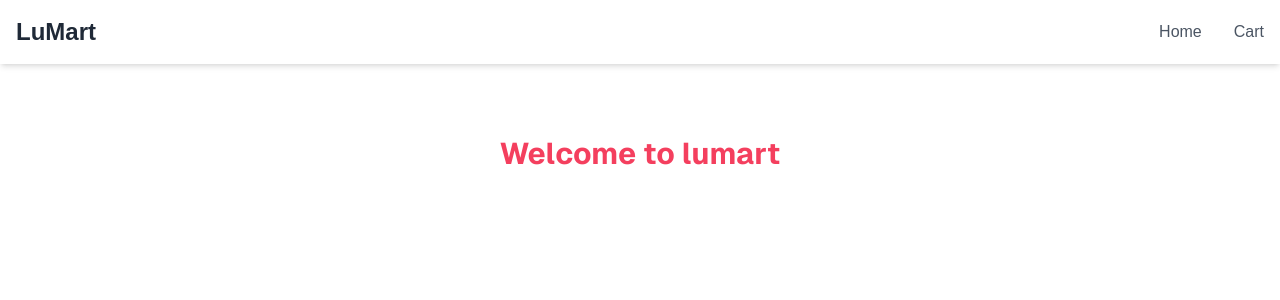
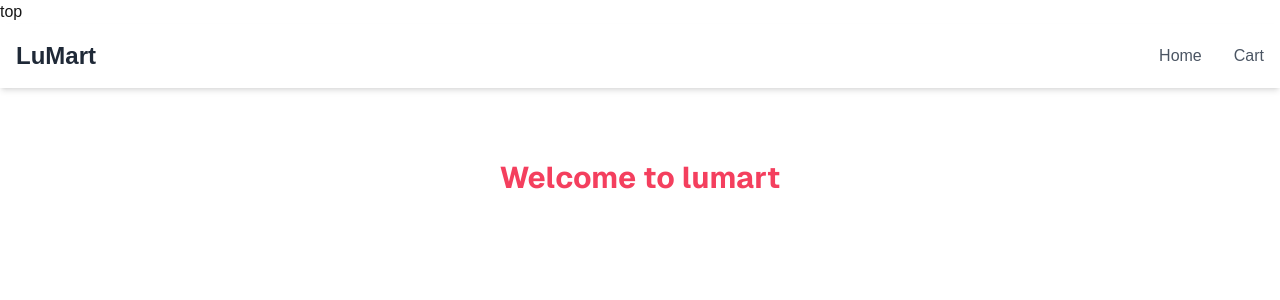
Before and after one commit to ZhitingLu/lumart, a Next.js app: page / in a window 1280 px wide. Shown: the top 300 px of the page. Built offline with nearby package versions, Linux system fonts and the light colour scheme.

Commit message:
Display top banner

```diff
--- a/app/layout.tsx
+++ b/app/layout.tsx
@@ -3,6 +3,7 @@ import localFont from "next/font/local";
 import ReduxProvider from "../store/Provider";
 import "./globals.css";
 import Header from './components/Header';
+import Top from "./components/Header/Top";
 
 const geistSans = localFont({
   src: "./fonts/GeistVF.woff",
@@ -41,6 +42,7 @@ export default function RootLayout({
   return (
     <html lang="en">
       <body className={`${geistSans.variable} ${geistMono.variable} antialiased`}>
+        <Top />
         <Header />
         <ReduxProvider>{children}</ReduxProvider>
       </body>
```
